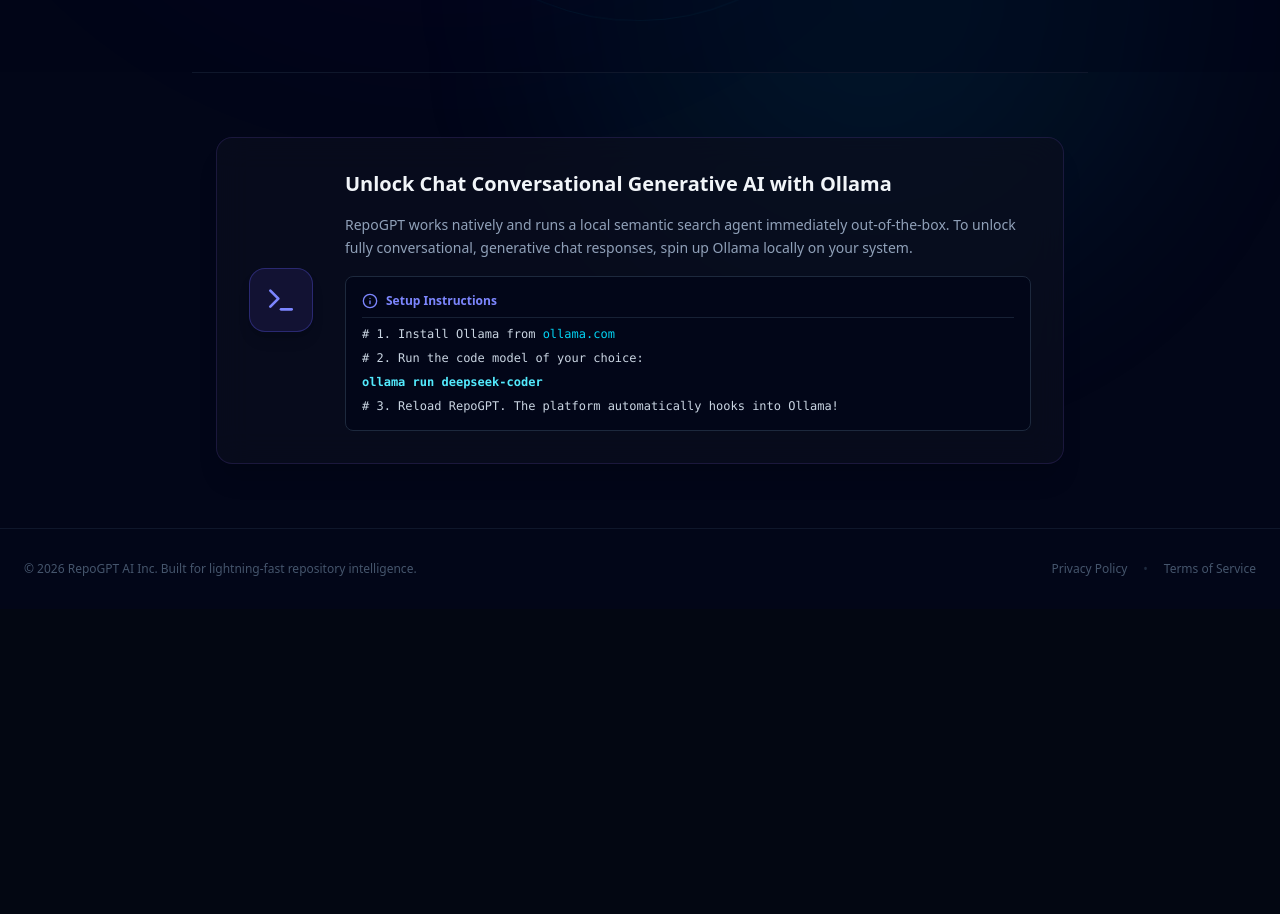
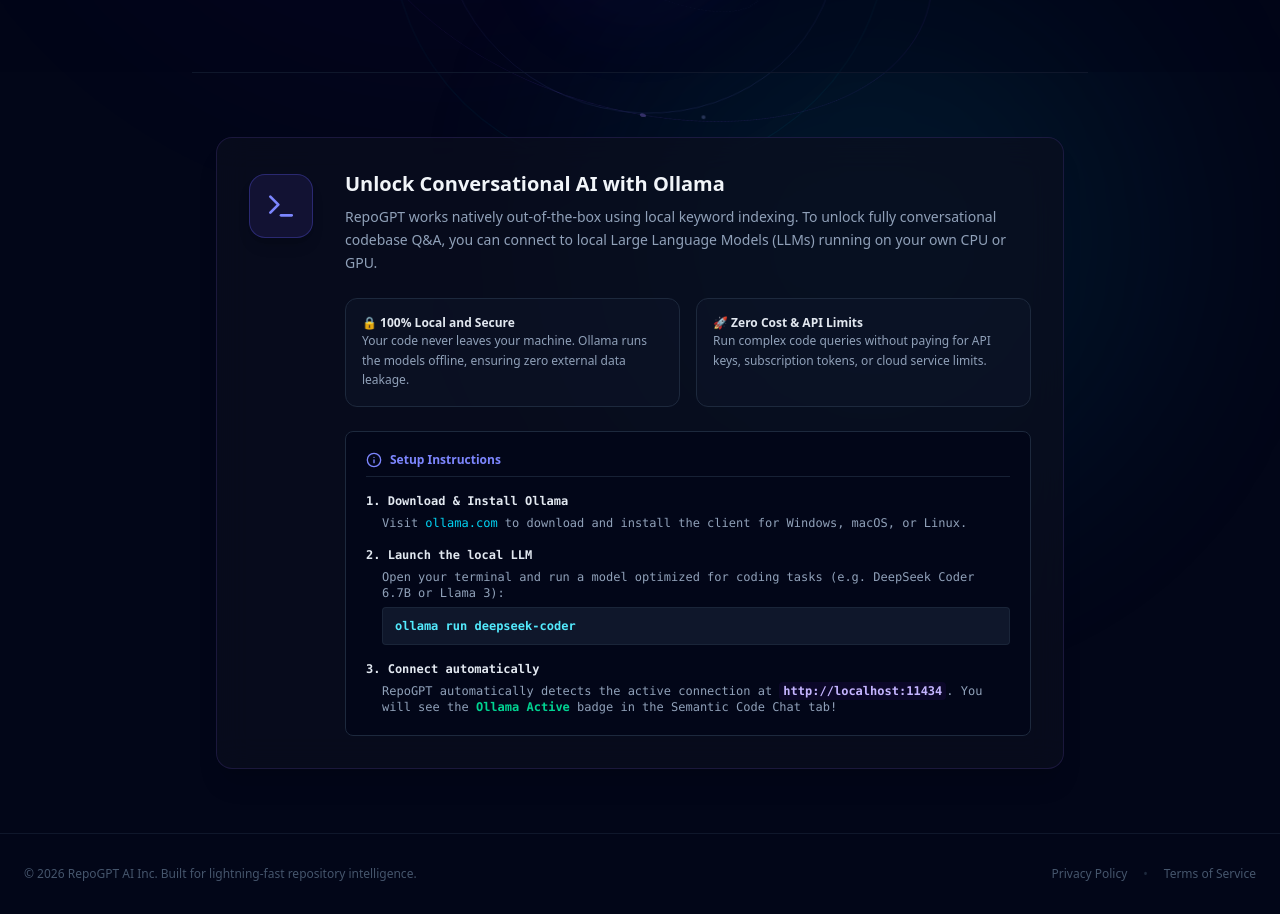
Before and after one commit to jaymore4501/RepoGPT, a Next.js app: page / in a window 1280 px wide. Shown: the part 1060-1974 px from the top of the page. Before the commit the page ends 1669 px from the top, so only its background shows below. Built offline with nearby package versions, Linux system fonts and the light colour scheme.

Commit message:
Update GitHub repo link in navbar and provide detailed Ollama configuration instructions

```diff
--- a/src/app/page.tsx
+++ b/src/app/page.tsx
@@ -301,7 +301,7 @@
             <a href="#features" className="hover:text-cyan-400 transition-colors">Features</a>
             <a href="#ollama" className="hover:text-cyan-400 transition-colors">Ollama Guide</a>
             <a
-              href="https://github.com"
+              href="https://github.com/jaymore4501/RepoGPT"
               target="_blank"
               rel="noopener noreferrer"
               className="flex items-center gap-1.5 hover:text-slate-200 transition-colors"
@@ -588,25 +588,63 @@
 
       {/* Ollama Guide Section */}
       <section id="ollama" className="max-w-4xl mx-auto w-full px-6 py-16 border-t border-slate-900 relative z-20">
-        <div className="glass-panel rounded-2xl p-8 border border-violet-500/15 flex flex-col md:flex-row gap-8 items-center shadow-xl">
-          <div className="w-16 h-16 rounded-2xl bg-indigo-950/50 border border-indigo-500/30 flex items-center justify-center shrink-0 shadow-lg">
+        <div className="glass-panel rounded-2xl p-8 border border-violet-500/15 flex flex-col md:flex-row gap-8 items-start shadow-xl">
+          <div className="w-16 h-16 rounded-2xl bg-indigo-950/50 border border-indigo-500/30 flex items-center justify-center shrink-0 shadow-lg mt-1">
             <Terminal className="w-8 h-8 text-indigo-400" />
           </div>
-          <div className="space-y-4 flex-1">
-            <h3 className="text-xl font-bold text-slate-100 flex items-center gap-2">
-              Unlock Chat Conversational Generative AI with Ollama
-            </h3>
-            <p className="text-sm text-slate-400 leading-relaxed">
-              RepoGPT works natively and runs a local semantic search agent immediately out-of-the-box. To unlock fully conversational, generative chat responses, spin up Ollama locally on your system.
-            </p>
-            <div className="bg-slate-950 border border-slate-800 rounded-lg p-4 font-mono text-xs text-slate-300 space-y-2">
-              <div className="flex items-center gap-2 text-indigo-400 border-b border-slate-800/80 pb-2 mb-2 font-sans font-semibold">
+          <div className="space-y-6 flex-1">
+            <div>
+              <h3 className="text-xl font-bold text-slate-100 flex items-center gap-2">
+                Unlock Conversational AI with Ollama
+              </h3>
+              <p className="text-sm text-slate-400 leading-relaxed mt-2">
+                RepoGPT works natively out-of-the-box using local keyword indexing. To unlock fully conversational codebase Q&A, you can connect to local Large Language Models (LLMs) running on your own CPU or GPU.
+              </p>
+            </div>
+
+            <div className="grid grid-cols-1 md:grid-cols-2 gap-4 text-xs text-left">
+              <div className="p-4 rounded-xl bg-slate-900/40 border border-slate-800 space-y-2">
+                <span className="font-bold text-slate-200">🔒 100% Local and Secure</span>
+                <p className="text-slate-400 leading-relaxed">
+                  Your code never leaves your machine. Ollama runs the models offline, ensuring zero external data leakage.
+                </p>
+              </div>
+              <div className="p-4 rounded-xl bg-slate-900/40 border border-slate-800 space-y-2">
+                <span className="font-bold text-slate-200">🚀 Zero Cost & API Limits</span>
+                <p className="text-slate-400 leading-relaxed">
+                  Run complex code queries without paying for API keys, subscription tokens, or cloud service limits.
+                </p>
+              </div>
+            </div>
+
+            <div className="bg-slate-950 border border-slate-800 rounded-lg p-5 font-mono text-xs text-slate-300 space-y-4 text-left">
+              <div className="flex items-center gap-2 text-indigo-400 border-b border-slate-800/80 pb-2 font-sans font-semibold">
                 <Info className="w-4 h-4" /> Setup Instructions
               </div>
-              <div># 1. Install Ollama from <a href="https://ollama.com" target="_blank" rel="noreferrer" className="text-cyan-400 hover:underline">ollama.com</a></div>
-              <div># 2. Run the code model of your choice:</div>
-              <div className="text-cyan-300 font-semibold">ollama run deepseek-coder</div>
-              <div># 3. Reload RepoGPT. The platform automatically hooks into Ollama!</div>
+
+              <div className="space-y-1.5">
+                <div className="font-semibold text-slate-200">1. Download & Install Ollama</div>
+                <div className="text-slate-400 pl-4">
+                  Visit <a href="https://ollama.com" target="_blank" rel="noreferrer" className="text-cyan-400 hover:underline">ollama.com</a> to download and install the client for Windows, macOS, or Linux.
+                </div>
+              </div>
+
+              <div className="space-y-1.5">
+                <div className="font-semibold text-slate-200">2. Launch the local LLM</div>
+                <div className="text-slate-400 pl-4">
+                  Open your terminal and run a model optimized for coding tasks (e.g. DeepSeek Coder 6.7B or Llama 3):
+                </div>
+                <div className="bg-slate-900 px-3 py-2.5 rounded text-cyan-300 font-semibold border border-slate-800/80 mt-1 ml-4 select-all">
+                  ollama run deepseek-coder
+                </div>
+              </div>
+
+              <div className="space-y-1.5">
+                <div className="font-semibold text-slate-200">3. Connect automatically</div>
+                <div className="text-slate-400 pl-4">
+                  RepoGPT automatically detects the active connection at <code className="text-violet-300 font-semibold bg-violet-950/20 px-1 py-0.5 rounded">http://localhost:11434</code>. You will see the <span className="text-emerald-400 font-bold">Ollama Active</span> badge in the Semantic Code Chat tab!
+                </div>
+              </div>
             </div>
           </div>
         </div>
```
